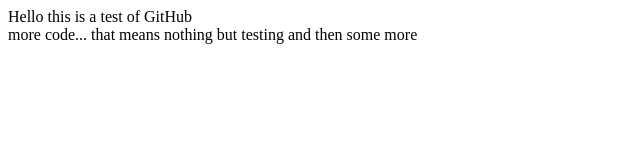
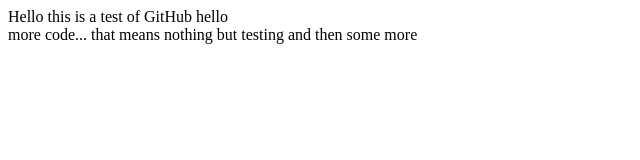
Before and after one commit to knoxthewoof/youtubedemo, a plain HTML site: page Index.html in a window 1280 px wide. Shown: the full height of the page, 0-640 px from the left. Drawn offline with Linux system fonts and the light colour scheme.

Commit message:
more code

```diff
--- a/Index.html
+++ b/Index.html
@@ -5,7 +5,7 @@
 	<meta charset="utf-8" />
 </head>
 <body>
-    Hello this is a test of GitHub
+    Hello this is a test of GitHub hello
     <br />
         more code... that means nothing but testing  and then some more
 </body>
```
